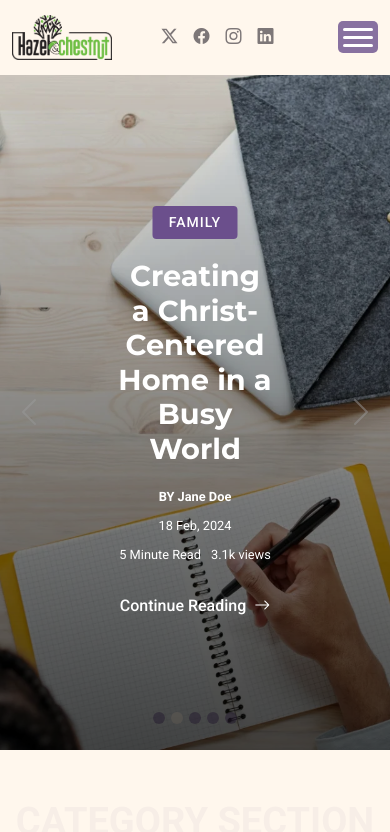
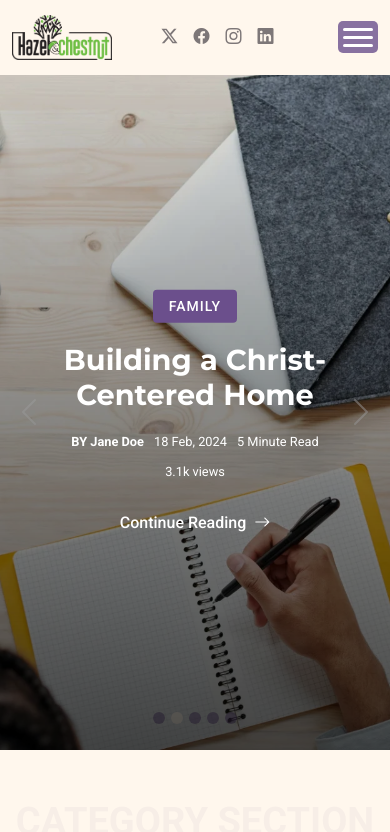
Before and after one commit to Xlr8th/Hazel-Chestnut, a Next.js app: page / in a window 390 px wide. Shown: the top 832 px of the page. Built offline with nearby package versions, Linux system fonts and the light colour scheme.

Commit message:
carousel adjusted

```diff
--- a/app/Components/hero_carousel/HeroCarousel.module.css
+++ b/app/Components/hero_carousel/HeroCarousel.module.css
@@ -46,6 +46,12 @@
   font-weight: 700;
   margin-bottom: 20px;
   line-height: 1.2;
+}
+
+@media (max-width: 600px) {
+  .carouselHeroContent h1 {
+    width: 19rem;
+  }
 }
 
 @media (max-width: 991px) {
--- a/app/Components/hero_carousel/HeroCarousel.tsx
+++ b/app/Components/hero_carousel/HeroCarousel.tsx
@@ -20,7 +20,7 @@ const blogSlides: Slide[] = [
   {
     src: "/blog/blog-hero-1.webp",
     category: "Word",
-    title: "Building Your Life on the Unshakable Word of God",
+    title: "Standing Firm on God’s Word",
     author: "Mark Johnson",
     date: "12 Jan, 2024",
     readTime: "4 Minute Read",
@@ -30,7 +30,7 @@ const blogSlides: Slide[] = [
   {
     src: "/blog/blog-hero-2.webp",
     category: "Family",
-    title: "Creating a Christ-Centered Home in a Busy World",
+    title: "Building a Christ-Centered Home",
     author: "Jane Doe",
     date: "18 Feb, 2024",
     readTime: "5 Minute Read",
@@ -40,7 +40,7 @@ const blogSlides: Slide[] = [
   {
     src: "/blog/blog-hero-3.webp",
     category: "Parenting",
-    title: "Raising Godly Children in a Modern Culture",
+    title: "Raising Children Who Love God",
     author: "John Smith",
     date: "25 Mar, 2024",
     readTime: "6 Minute Read",
@@ -60,7 +60,7 @@ const blogSlides: Slide[] = [
   {
     src: "/blog/blog-hero-5.webp",
     category: "Lifestyle",
-    title: "Living a Purpose-Driven Life That Honors God",
+    title: "Living with Purpose in Christ",
     author: "John Smith",
     date: "25 Mar, 2024",
     readTime: "6 Minute Read",
```
